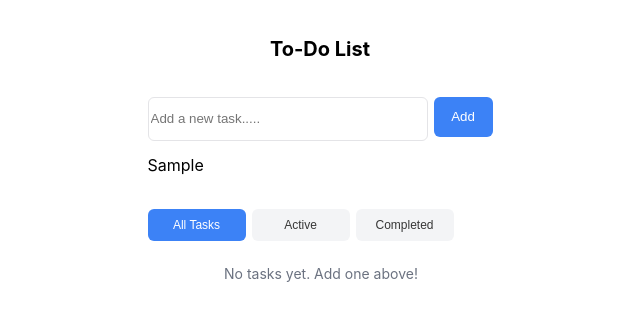
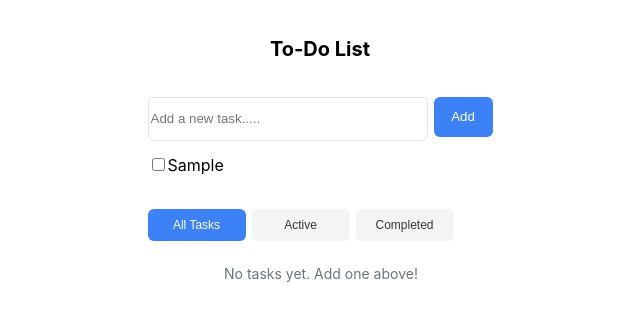
Before and after one commit to Bat-World/todoWithReact, a React (Create React App) app: page / in a window 1280 px wide. Both pictures are taken after typing "Sample" into the empty fields and a click on the button "Add". Shown: the top 320 px of the page, without its empty margins (304-944 px from the left). Built offline with nearby package versions, Linux system fonts and the light colour scheme.

Commit message:
checkbox n uuid

```diff
--- a/src/App.js
+++ b/src/App.js
@@ -47,20 +47,32 @@
 
 // export default App;
 
-import React, { useState } from 'react';
-import './App.css';
+import React, { useState } from "react";
+import "./App.css";
+import { v4 as uuidv4 } from "uuid";
 
 function App() {
   const [todos, setTodos] = useState([]);
-  const [inputValue, setInputValue] = useState('');
+  const [inputValue, setInputValue] = useState("");
+  const [error, setError] = useState("");
 
   const handleInputChange = (event) => {
     setInputValue(event.target.value);
   };
 
   const handleAddButtonClick = () => {
-    setTodos([...todos, inputValue]);
-    setInputValue('');
+    if (inputValue.length === 0) {
+      setError("Please Enter Task");
+      return;
+    } else {
+      setError("");
+      setTodos([...todos, inputValue]);
+      setInputValue("");
+    }
+  };
+
+  const handleCheckBox = (event) => {
+    console.log(event);
   };
 
   return (
@@ -76,12 +88,17 @@ function App() {
               value={inputValue}
               onChange={handleInputChange}
             />
+            {error.length > 1 && <div>{error}</div>}
             <button id="add-button" onClick={handleAddButtonClick}>
               Add
             </button>
           </div>
           {todos.map((todo, index) => (
-            <div key={index}>{todo}</div>
+            <div key={index}>
+              {" "}
+              <input type="checkbox" onChange={handleCheckBox}></input>
+              {todo}
+            </div>
           ))}
         </div>
         <div id="task-states-section">
```
